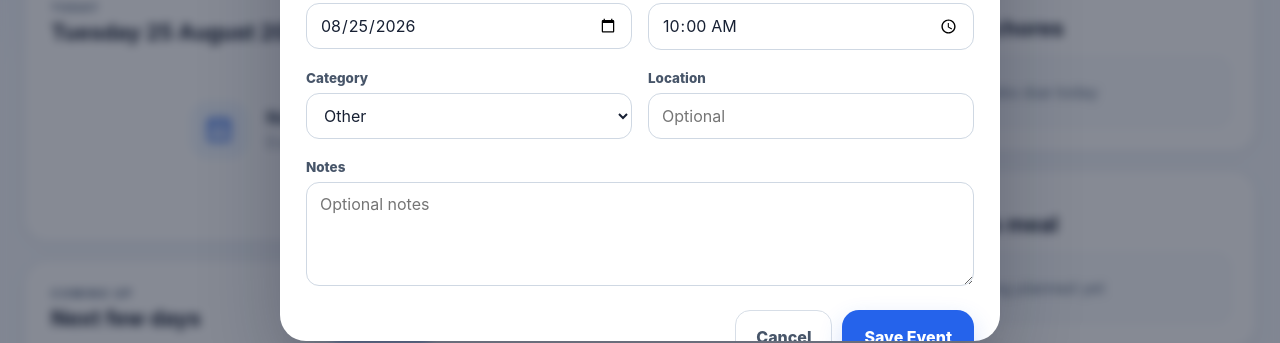
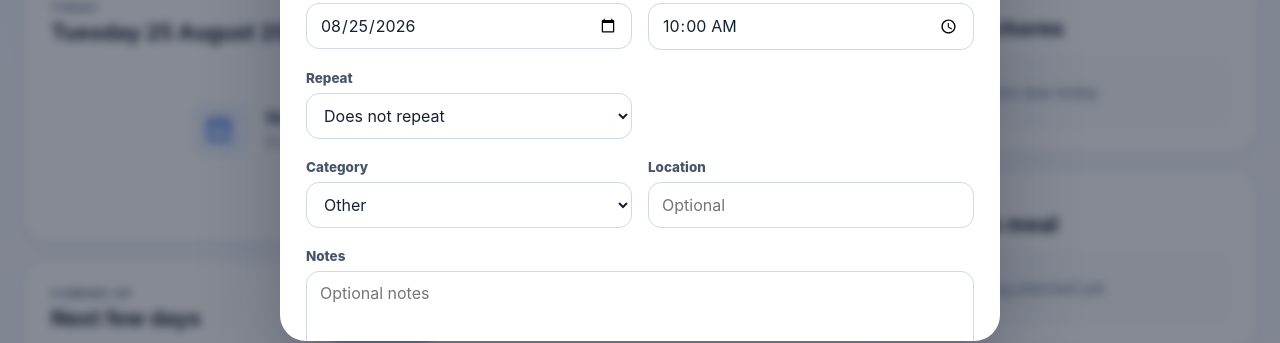
Before and after one commit to nevpeek/FamilyHub, a React (Vite) app: page / in a window 1280 px wide. Both pictures are taken after a click on the button "Add Event". Shown: the part 435-778 px from the top of the page. Built offline with nearby package versions, Linux system fonts and the light colour scheme; no server answers.

Commit message:
Add recurring event controls

```diff
--- a/src/components/AddEventModal.jsx
+++ b/src/components/AddEventModal.jsx
@@ -33,6 +33,12 @@ function AddEventModal({
   const [allDay, setAllDay] = useState(false);
   const [location, setLocation] = useState("");
   const [category, setCategory] = useState("other");
+
+const [recurrenceRule, setRecurrenceRule] = useState("");
+const [recurrenceEndType, setRecurrenceEndType] = useState("never");
+const [recurrenceEndDate, setRecurrenceEndDate] = useState("");
+const [recurrenceCount, setRecurrenceCount] = useState("");
+
 const [selectedMemberIds, setSelectedMemberIds] = useState([]);
   const [saving, setSaving] = useState(false);
   const [deleting, setDeleting] = useState(false);
@@ -53,6 +59,23 @@ function AddEventModal({
       setAllDay(Boolean(eventToEdit.all_day));
      setLocation(eventToEdit.location || "");
 setCategory(eventToEdit.category || "other");
+
+setRecurrenceRule(eventToEdit.recurrence_rule || "");
+
+if (eventToEdit.recurrence_count) {
+  setRecurrenceEndType("count");
+  setRecurrenceCount(String(eventToEdit.recurrence_count));
+  setRecurrenceEndDate("");
+} else if (eventToEdit.recurrence_end_date) {
+  setRecurrenceEndType("date");
+  setRecurrenceEndDate(eventToEdit.recurrence_end_date);
+  setRecurrenceCount("");
+} else {
+  setRecurrenceEndType("never");
+  setRecurrenceEndDate("");
+  setRecurrenceCount("");
+}
+
 setSelectedMemberIds(
   (eventToEdit.members || []).map((member) => member.id)
 );
@@ -66,6 +89,12 @@ function AddEventModal({
       setAllDay(false);
       setLocation("");
 setCategory("other");
+
+setRecurrenceRule("");
+setRecurrenceEndType("never");
+setRecurrenceEndDate("");
+setRecurrenceCount("");
+
 setSelectedMemberIds([]);
     }
 
@@ -123,6 +152,19 @@ function AddEventModal({
             allDay,
             location: location.trim() || null,
             category,
+
+recurrenceRule: recurrenceRule || null,
+
+recurrenceEndDate:
+  recurrenceRule && recurrenceEndType === "date"
+    ? recurrenceEndDate || null
+    : null,
+
+recurrenceCount:
+  recurrenceRule && recurrenceEndType === "count"
+    ? Number(recurrenceCount) || null
+    : null,
+
 memberIds: selectedMemberIds,
           }),
         }
@@ -302,6 +344,85 @@ function AddEventModal({
 
 <div className="event-form-grid">
   <label className="event-form-field">
+    <span>Repeat</span>
+
+    <select
+      value={recurrenceRule}
+      onChange={(event) => {
+        const value = event.target.value;
+
+        setRecurrenceRule(value);
+
+        if (!value) {
+          setRecurrenceEndType("never");
+          setRecurrenceEndDate("");
+          setRecurrenceCount("");
+        }
+      }}
+    >
+      <option value="">Does not repeat</option>
+      <option value="daily">Daily</option>
+      <option value="weekly">Weekly</option>
+      <option value="fortnightly">Fortnightly</option>
+      <option value="monthly">Monthly</option>
+      <option value="yearly">Yearly</option>
+    </select>
+  </label>
+
+  {recurrenceRule && (
+    <label className="event-form-field">
+      <span>Ends</span>
+
+      <select
+        value={recurrenceEndType}
+        onChange={(event) => {
+          setRecurrenceEndType(event.target.value);
+          setRecurrenceEndDate("");
+          setRecurrenceCount("");
+        }}
+      >
+        <option value="never">Never</option>
+        <option value="date">On a date</option>
+        <option value="count">After occurrences</option>
+      </select>
+    </label>
+  )}
+</div>
+
+{recurrenceRule && recurrenceEndType === "date" && (
+  <label className="event-form-field">
+    <span>Repeat until</span>
+
+    <input
+      type="date"
+      value={recurrenceEndDate}
+      min={startDate}
+      onChange={(event) =>
+        setRecurrenceEndDate(event.target.value)
+      }
+    />
+  </label>
+)}
+
+{recurrenceRule && recurrenceEndType === "count" && (
+  <label className="event-form-field">
+    <span>Number of occurrences</span>
+
+    <input
+      type="number"
+      min="1"
+      max="500"
+      value={recurrenceCount}
+      onChange={(event) =>
+        setRecurrenceCount(event.target.value)
+      }
+      placeholder="e.g. 10"
+    />
+  </label>
+)}
+
+          <div className="event-form-grid">
+            <label className="event-form-field">
               <span>Category</span>
               <select
                 value={category}
--- a/src/pages/CalendarPage.jsx
+++ b/src/pages/CalendarPage.jsx
@@ -302,7 +302,7 @@ function CalendarPage({
 
                     return (
                       <div
-  key={event.id}
+  key={event.occurrence_key || event.id}
   className="calendar-event"
   role="button"
   tabIndex={0}
```
Lines whose indentation alone changed are shown as unchanged.
